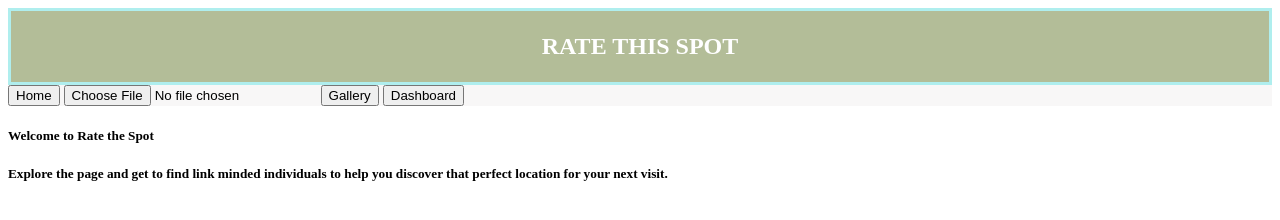
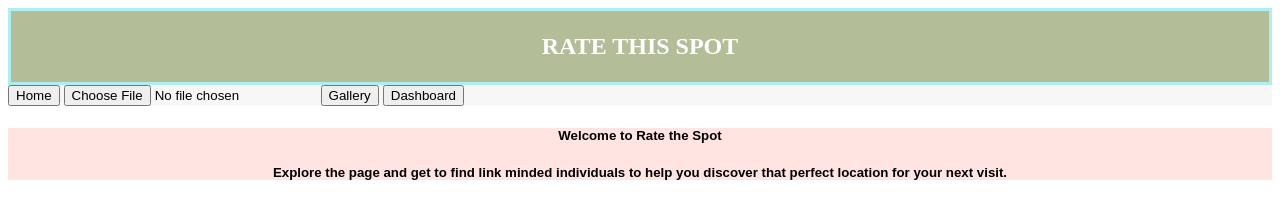
Before and after one commit to olahalimat/Assignment-2-Project, a plain HTML site: page index.html in a window 1280 px wide. Drawn offline with Linux system fonts and the light colour scheme.

Commit message:
Second Commit

```diff
--- a/styles.css
+++ b/styles.css
@@ -48,3 +48,12 @@
     border: 3px solid paleturquoise;
     padding:2px;
 }
+.bodypage{
+    background-color: mistyrose;
+    margin-left: auto;
+    margin-right: auto;
+}
+h5{
+    text-align: center;
+    font-family: Arial, Helvetica, sans-serif;
+}
```
